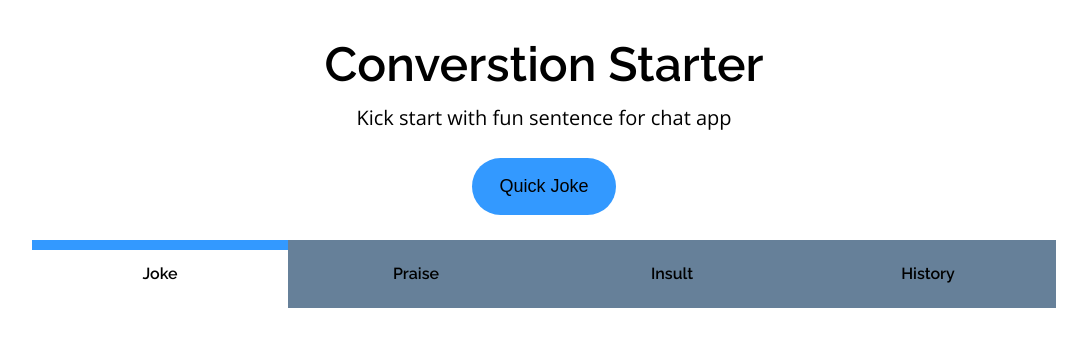
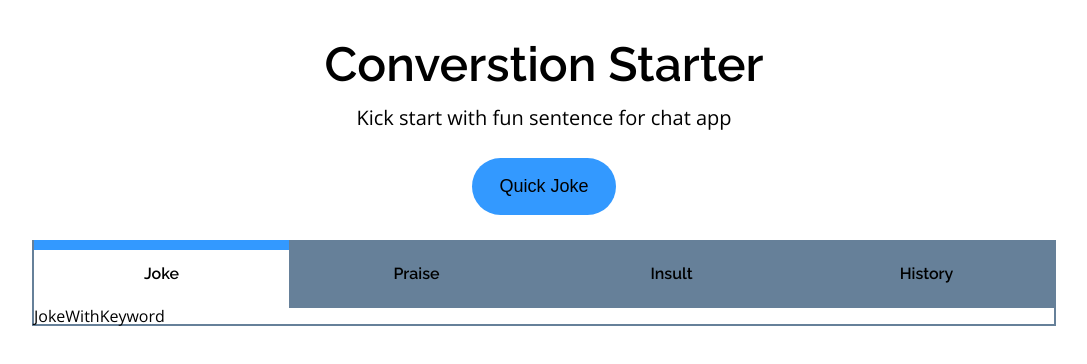
Before and after one commit to Tomo-ja/joke-generator, a React (Create React App) app: page / in a window 1280 px wide. Shown: the top 364 px of the page, without its empty margins (96-1183 px from the left). Built offline with nearby package versions, Linux system fonts and the light colour scheme.

Commit message:
create section components

```diff
--- /dev/null
+++ b/src/Component/History.tsx
@@ -0,0 +1,7 @@
+import React from 'react'
+
+export default function History() {
+  return (
+	<div>History</div>
+  )
+}
--- /dev/null
+++ b/src/Component/Insult.tsx
@@ -0,0 +1,7 @@
+import React from 'react'
+
+export default function Insult() {
+  return (
+	<div>Insult</div>
+  )
+}
--- /dev/null
+++ b/src/Component/JokeWithKeyword.tsx
@@ -0,0 +1,7 @@
+import React from 'react'
+
+export default function JokeWithKeyword() {
+  return (
+	<div>JokeWithKeyword</div>
+  )
+}
--- a/src/Component/Main.tsx
+++ b/src/Component/Main.tsx
@@ -1,13 +1,25 @@
 import React, { useState } from 'react'
 import Tabbar from './Tabbar'
+import JokeWithKeyword from './JokeWithKeyword'
+import Prise from './Prise'
+import Insult from './Insult'
+import History from './History'
 
 export default function Main() {
 
 	const [pageIndex, setPageIndex] = useState(0)
 
+	const contentsComponents = [
+		<JokeWithKeyword />,
+		<Prise />,
+		<Insult />,
+		<History />
+	]
+
   return (
 	<main className='main'>
 		<Tabbar pageIndex={ pageIndex } setPageIndex = { setPageIndex }/>
+		{ contentsComponents[pageIndex]}
 	</main>
   )
 }
--- /dev/null
+++ b/src/Component/Prise.tsx
@@ -0,0 +1,7 @@
+import React from 'react'
+
+export default function Prise() {
+  return (
+	<div>Prise</div>
+  )
+}
--- a/src/Sass/Component/_main.scss
+++ b/src/Sass/Component/_main.scss
@@ -4,4 +4,6 @@
   max-width: 1100px;
   width: 80vw;
   margin-inline: auto;
+  border: 2.5px solid hsla(210, 20%, 50%, 1);
+  border-top: none;
 }
```
